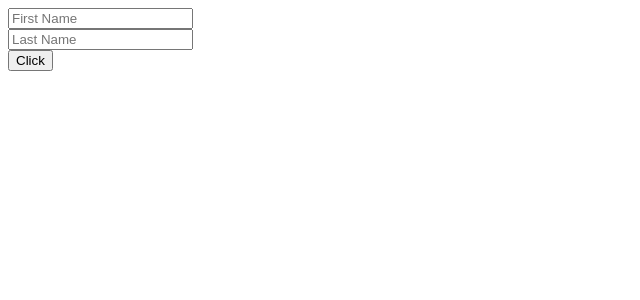
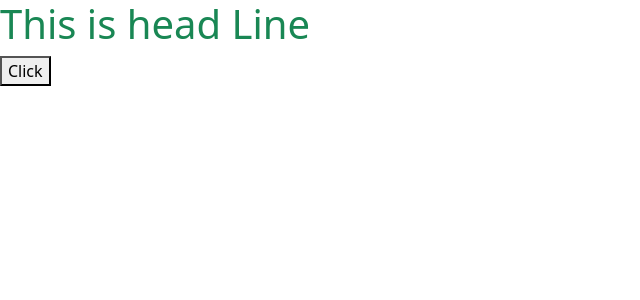
Before and after one commit to daniel-vnd/ReactFundamentals, a React (Vite) app: page / in a window 1280 px wide. Shown: the top 300 px of the page, without its empty margins (0-640 px from the left). Built offline with nearby package versions, Linux system fonts and the light colour scheme.

Commit message:
39. [Hook] useRef - working with bootstrap CSS

```diff
--- a/package.json
+++ b/package.json
@@ -10,7 +10,9 @@
     "preview": "vite preview"
   },
   "dependencies": {
+    "bootstrap": "^5.3.7",
     "react": "^19.1.0",
+    "react-bootstrap": "^2.10.10",
     "react-dom": "^19.1.0",
     "react-router": "^7.6.3",
     "react-router-dom": "^7.6.3"
--- a/src/App.jsx
+++ b/src/App.jsx
@@ -1,28 +1,23 @@
 import { useRef } from 'react';
 
-// 38. [Hook] useRef - working with input elements
+// 39. [Hook] useRef - working CSS
 
 const App = () => {
-
-
-	let firstName = useRef();
-	let lastName = useRef();
+	let myHeadLine = useRef();
 
 	const change = () => {
-		let fName = firstName.value
-		let lName = lastName.value
-
-		alert(fName + " " + lName);
+		myHeadLine.current.classList.remove('text-success');
+		myHeadLine.current.classList.add('text-danger');
 	}
 
 	return (
 		<div>
-			<input ref={(a) => firstName=a} placeholder='First Name' /> <br />
-			<input ref={(a) => lastName=a} placeholder='Last Name' /> <br />
+			<h1 className="text-success" ref={myHeadLine}>This is head Line</h1>
 
 			<button onClick={change}>Click</button>
 		</div>
 	)
+
 };
 
 export default App;
--- a/src/main.jsx
+++ b/src/main.jsx
@@ -2,6 +2,8 @@
 import { createRoot } from 'react-dom/client'
 import App from './App.jsx'
 import "./assets/css/style.css"
+import "bootstrap"
+import 'bootstrap/dist/css/bootstrap.min.css';
 
 createRoot(document.getElementById('root')).render(
   <StrictMode>
```
Also changed, not shown: 1 other file (tests, documents, lock files or other folders).
